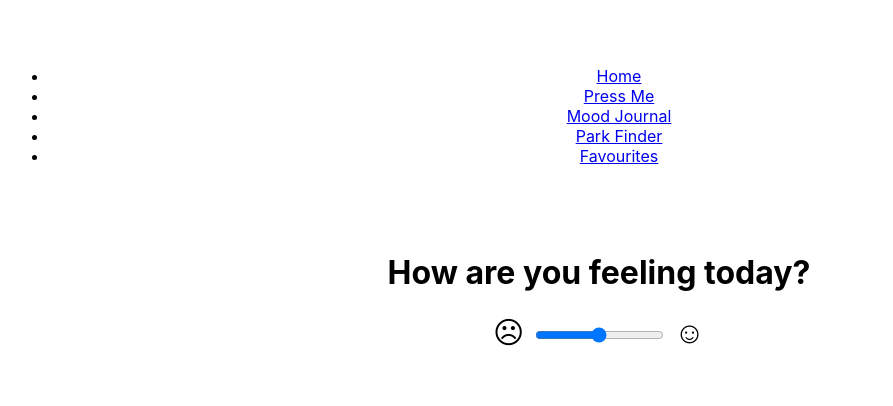
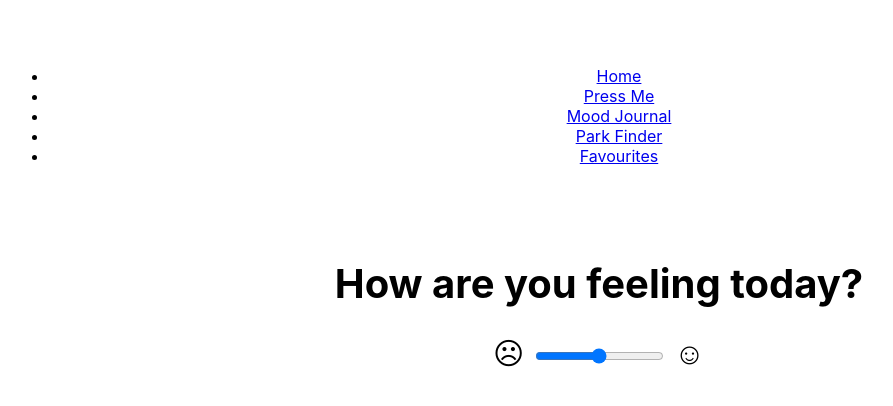
Before and after one commit to Ewan88/CTFO, a React (Create React App) app in the folder ctfo_client/: page / in a window 1280 px wide. Shown: the top 406 px of the page, without its empty margins (41-934 px from the left). Built offline with nearby package versions, Linux system fonts and the light colour scheme.

Commit message:
added some css for homepage

```diff
--- a/ctfo_client/src/App.js
+++ b/ctfo_client/src/App.js
@@ -1,6 +1,7 @@
 import React, { Component } from 'react';
 import MainContainer from './containers/MainContainer'
 import './App.css';
+import './HomePage.css';
 
 class App extends Component {
 
--- a/ctfo_client/src/Components/Home.js
+++ b/ctfo_client/src/Components/Home.js
@@ -1,5 +1,4 @@
 import React, {Component} from 'react';
-
 
 class Home extends Component {
 
--- /dev/null
+++ b/ctfo_client/src/HomePage.css
@@ -0,0 +1,4 @@
+h1 {
+  font-size: 40px;
+
+}
--- a/ctfo_client/src/containers/MainContainer.js
+++ b/ctfo_client/src/containers/MainContainer.js
@@ -23,7 +23,6 @@ class MainContainer extends Component {
      </React.Fragment>
    </Router>
  );
-
 }
 }
 
```
